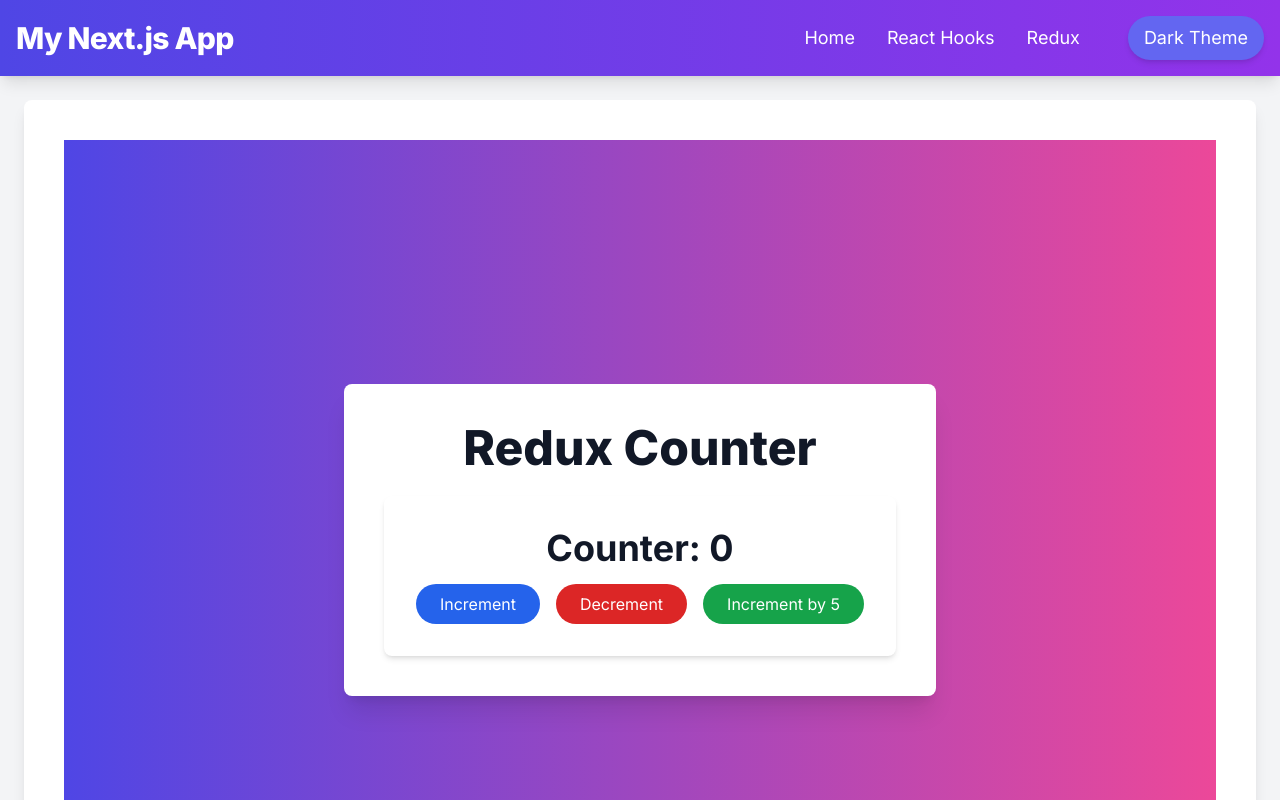
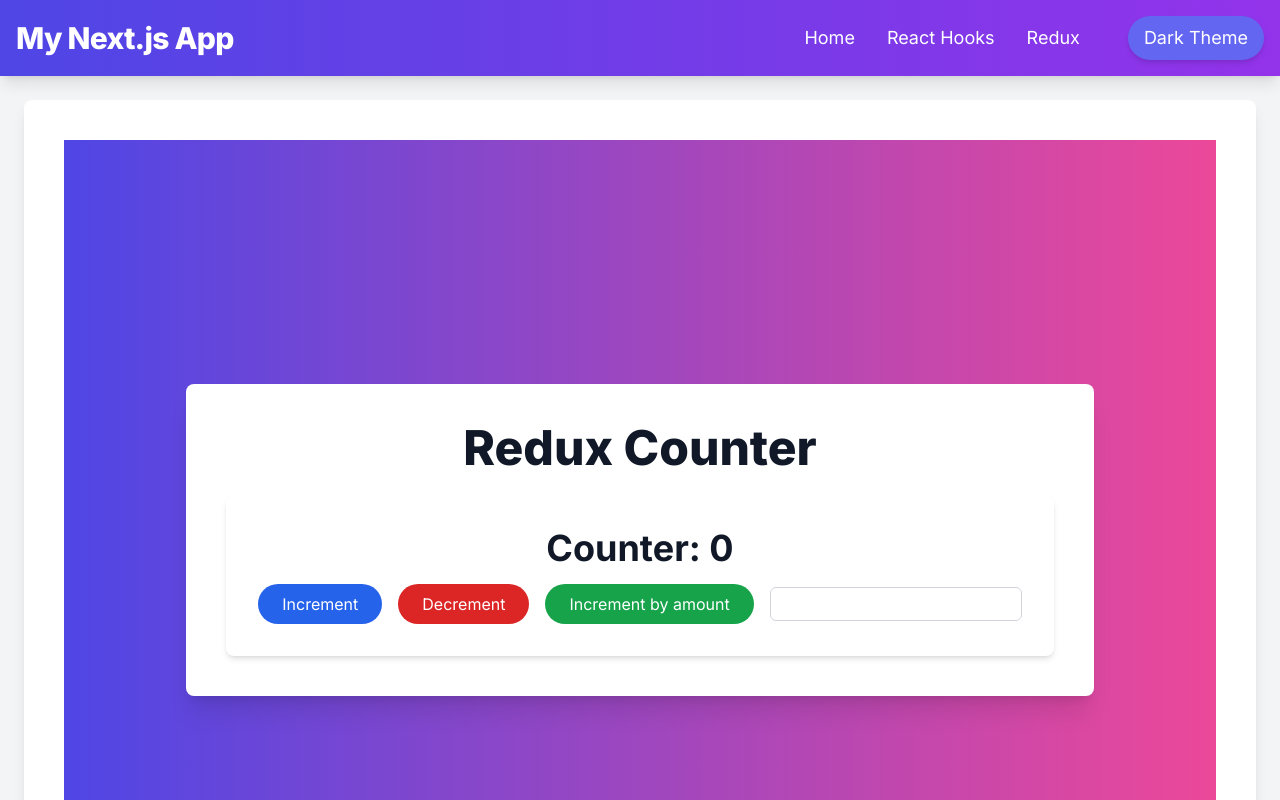
Before and after one commit to monoworks-develop/next_react_study_arakawa, a Next.js app: page /redux in a window 1280 px wide. Shown: the top 800 px of the page. Built offline with nearby package versions, Linux system fonts and the light colour scheme.

Commit message:
テーマ機能をReduxに統合し、テーマ切替ボタンを新規作成。カウンターコンポーネントにインクリメント量の入力機能を追加。

```diff
--- a/src/app/layout.tsx
+++ b/src/app/layout.tsx
@@ -1,8 +1,7 @@
 'use client';
 import { Inter } from 'next/font/google';
 import './globals.css';
-import { ThemeProvider } from './contexts/ThemeContext';
-import ThemeLayout from './themeLayout'; // クライアントサイド用のテーマレイアウトをインポート
+import ThemeLayout from './themeLayout';
 import { Provider } from 'react-redux';
 import { store } from './store';
 
@@ -12,11 +11,9 @@ export default function RootLayout({ children }: { children: React.ReactNode })
   return (
     <html lang="en" className={inter.className}>
       <body className="bg-gray-100 text-gray-900">
-        <ThemeProvider>
-          <Provider store={store}>
-            <ThemeLayout>{children}</ThemeLayout>
-          </Provider>
-        </ThemeProvider>
+        <Provider store={store}>
+          <ThemeLayout>{children}</ThemeLayout>
+        </Provider>
       </body>
     </html>
   );
--- a/src/app/store.ts
+++ b/src/app/store.ts
@@ -1,9 +1,11 @@
 import { configureStore } from '@reduxjs/toolkit';
 import counterReducer from '../features/counter/counterSlice';
+import themeReducer from '../features/theme/themeSlice';
 
 export const store = configureStore({
   reducer: {
-    counter: counterReducer, // counterとして正しく追加されているか
+    counter: counterReducer,
+    theme: themeReducer,
   },
 });
 
--- a/src/app/themeLayout.tsx
+++ b/src/app/themeLayout.tsx
@@ -1,12 +1,14 @@
 'use client';
 
 import React from 'react';
-import { useTheme } from './contexts/ThemeContext';
 import classNames from 'classnames';
 import Link from 'next/link';
+import { useSelector } from 'react-redux';
+import { RootState } from './store';
+import { ThemeLI } from '@/components/ThemeLI';
 
 const ThemeLayout: React.FC<{ children: React.ReactNode }> = ({ children }) => {
-  const { theme, toggleTheme } = useTheme();
+  const theme = useSelector((state: RootState) => state.theme.mode);
 
   // TailwindCSSのクラスをテーマに応じて切り替える
   const themeClasses = classNames('transition-all duration-500 ease-in-out min-h-screen flex flex-col', {
@@ -37,14 +39,7 @@ const ThemeLayout: React.FC<{ children: React.ReactNode }> = ({ children }) => {
                 Redux
               </Link>
             </li>
-            <li>
-              <button
-                onClick={toggleTheme}
-                className="ml-4 px-4 py-2 rounded-full bg-indigo-500 text-white hover:bg-indigo-700 transition-all duration-300 shadow-md hover:shadow-lg transform hover:scale-105"
-              >
-                {theme === 'light' ? 'Dark Theme' : 'Light Theme'}
-              </button>
-            </li>
+            <ThemeLI />
           </ul>
         </nav>
       </header>
--- a/src/components/Counter.tsx
+++ b/src/components/Counter.tsx
@@ -3,10 +3,12 @@
 import { useDispatch, useSelector } from 'react-redux';
 import { RootState } from '../app/store';
 import { increment, decrement, incrementByAmount } from '../features/counter/counterSlice';
+import { useState } from 'react';
 
 export default function Counter() {
   const count = useSelector((state: RootState) => state.counter.value);
   const dispatch = useDispatch();
+  const [incrementAmount, setIncrementAmount] = useState<number>(0);
 
   return (
     <div className="flex flex-col items-center p-8 bg-white rounded-lg shadow-md">
@@ -19,11 +21,17 @@ export default function Counter() {
           Decrement
         </button>
         <button
-          onClick={() => dispatch(incrementByAmount(5))}
+          onClick={() => dispatch(incrementByAmount(Number(incrementAmount)))}
           className="px-6 py-2 bg-green-600 text-white rounded-full hover:bg-green-500"
         >
-          Increment by 5
+          Increment by amount
         </button>
+        <input
+          className="px-2 py-1 border border-gray-300 rounded-md"
+          aria-label="Set increment amount"
+          onChange={(e) => setIncrementAmount(Number(e.target.value))}
+          type='number'
+        />
       </div>
     </div>
   );
--- /dev/null
+++ b/src/components/ThemeLI.tsx
@@ -0,0 +1,19 @@
+import { useDispatch, useSelector } from 'react-redux';
+import { RootState } from '@/app/store';
+import { toggleTheme } from '@/features/theme/themeSlice';
+
+export const ThemeLI = () => {
+  const theme = useSelector((state: RootState) => state.theme.mode);
+  const dispatch = useDispatch();
+
+  return (
+    <li>
+      <button
+        onClick={() => dispatch(toggleTheme())}
+        className="ml-4 px-4 py-2 rounded-full bg-indigo-500 text-white hover:bg-indigo-700 transition-all duration-300 shadow-md hover:shadow-lg transform hover:scale-105"
+      >
+        {theme === 'light' ? 'Dark Theme' : 'Light Theme'}
+      </button>
+    </li>
+  );
+};
--- /dev/null
+++ b/src/features/theme/themeSlice.ts
@@ -0,0 +1,26 @@
+import { createSlice } from '@reduxjs/toolkit';
+
+// 状態の型を定義
+interface ThemeState {
+  mode: 'light' | 'dark';
+}
+
+// 初期状態
+const initialState: ThemeState = {
+  mode: 'light',
+};
+
+// スライスの作成
+const themeSlice = createSlice({
+  name: 'theme',
+  initialState,
+  reducers: {
+    toggleTheme: (state) => {
+      state.mode = state.mode === 'light' ? 'dark' : 'light';
+    },
+  },
+});
+
+// アクションとリデューサーをエクスポート
+export const { toggleTheme } = themeSlice.actions;
+export default themeSlice.reducer;
```
